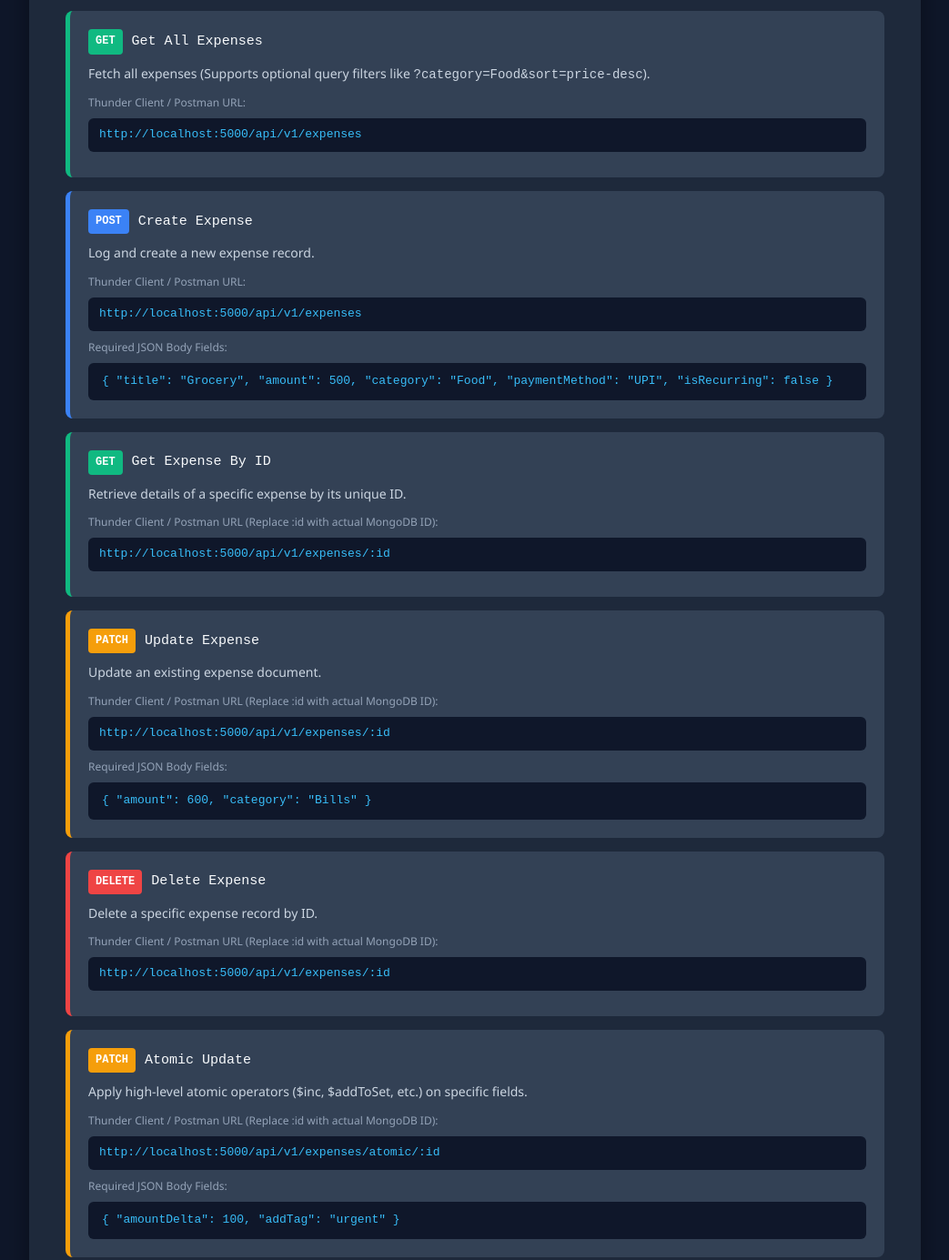
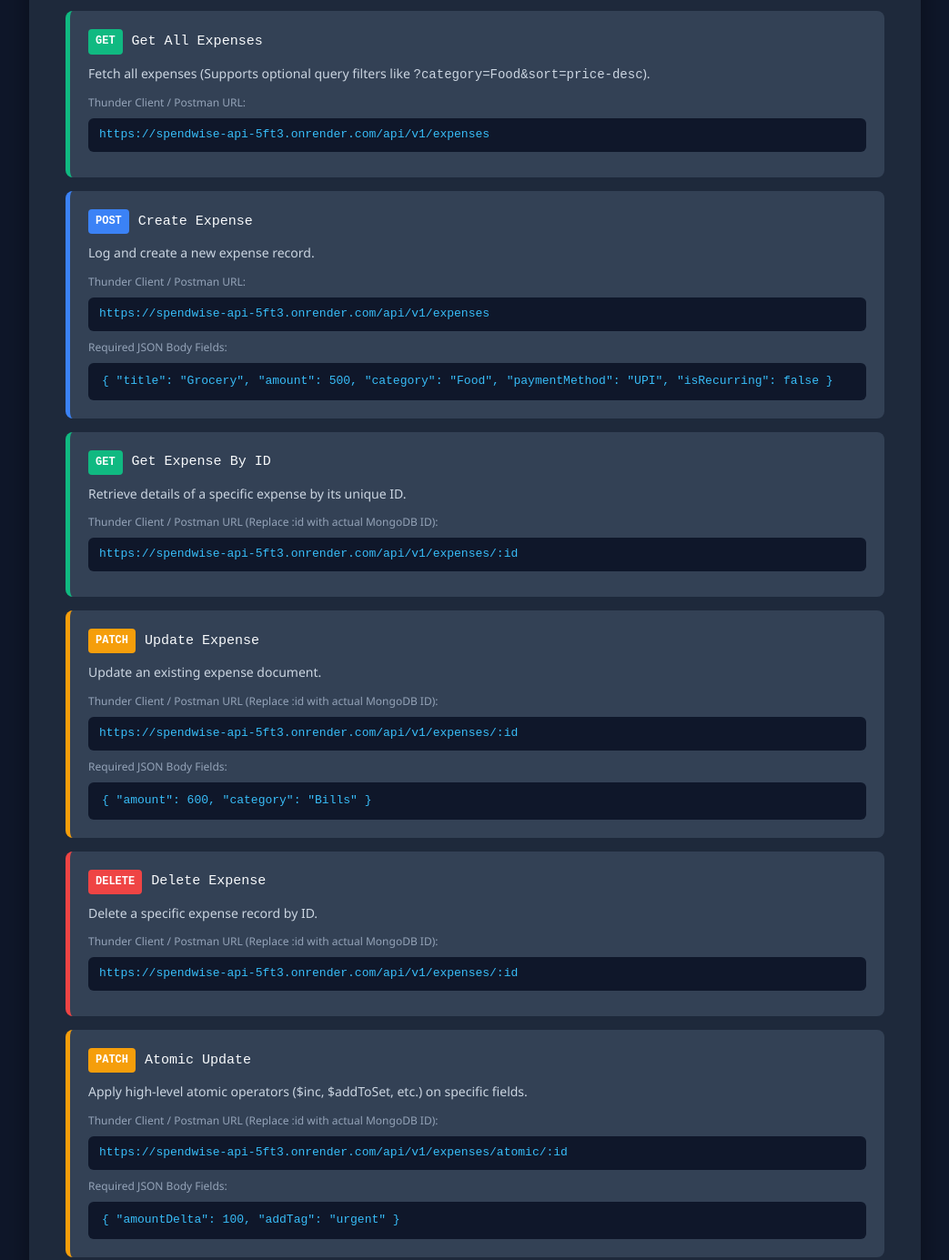
Before and after one commit to ScriptSaga03/Server-Side-Architect, a website: page 03-express/1_Project/1_Spendwise-API/src/views/index.html in a window 1280 px wide. Shown: the part 940-2325 px from the top of the page at 91% size, without its empty margins (118-1161 px from the left). Drawn offline with Linux system fonts and the light colour scheme.

Commit message:
Add files via upload

```diff
--- a/03-express/1_Project/1_Spendwise-API/src/views/index.html
+++ b/03-express/1_Project/1_Spendwise-API/src/views/index.html
@@ -25,7 +25,7 @@
 </head>
 <body>
     <div class="container">
-        <span class="badge">● OFFICIAL API DOCS</span>
+        <span class="badge">● LIVE API DOCS</span>
         <h1>Spendwise API Documentation</h1>
         <p>Welcome! This is the backend API documentation. Please copy the full URLs below and use them in <strong>Postman</strong> or <strong>Thunder Client</strong>.</p>
 
@@ -38,7 +38,7 @@
             </div>
             <div class="desc">Register a new user account into the system.</div>
             <div class="note">Thunder Client / Postman URL:</div>
-            <div class="full-url">http://localhost:5000/api/v1/auth/register</div>
+            <div class="full-url">https://spendwise-api-5ft3.onrender.com/api/v1/auth/register</div>
             <div class="note">Required JSON Body Fields:</div>
             <div class="payload">{ "username": "yourname", "email": "test@gmail.com", "password": "yourpassword" }</div>
         </div>
@@ -49,7 +49,7 @@
             </div>
             <div class="desc">Authenticate user credentials and generate a JSON Web Token (JWT).</div>
             <div class="note">Thunder Client / Postman URL:</div>
-            <div class="full-url">http://localhost:5000/api/v1/auth/login</div>
+            <div class="full-url">https://spendwise-api-5ft3.onrender.com/api/v1/auth/login</div>
             <div class="note">Required JSON Body Fields:</div>
             <div class="payload">{ "email": "test@gmail.com", "password": "yourpassword" }</div>
         </div>
@@ -63,7 +63,7 @@
             </div>
             <div class="desc">Fetch all expenses (Supports optional query filters like <code>?category=Food&sort=price-desc</code>).</div>
             <div class="note">Thunder Client / Postman URL:</div>
-            <div class="full-url">http://localhost:5000/api/v1/expenses</div>
+            <div class="full-url">https://spendwise-api-5ft3.onrender.com/api/v1/expenses</div>
         </div>
 
         <div class="endpoint-card" style="border-left-color: #3b82f6;">
@@ -72,7 +72,7 @@
             </div>
             <div class="desc">Log and create a new expense record.</div>
             <div class="note">Thunder Client / Postman URL:</div>
-            <div class="full-url">http://localhost:5000/api/v1/expenses</div>
+            <div class="full-url">https://spendwise-api-5ft3.onrender.com/api/v1/expenses</div>
             <div class="note">Required JSON Body Fields:</div>
             <div class="payload">{ "title": "Grocery", "amount": 500, "category": "Food", "paymentMethod": "UPI", "isRecurring": false }</div>
         </div>
@@ -83,7 +83,7 @@
             </div>
             <div class="desc">Retrieve details of a specific expense by its unique ID.</div>
             <div class="note">Thunder Client / Postman URL (Replace :id with actual MongoDB ID):</div>
-            <div class="full-url">http://localhost:5000/api/v1/expenses/:id</div>
+            <div class="full-url">https://spendwise-api-5ft3.onrender.com/api/v1/expenses/:id</div>
         </div>
 
         <div class="endpoint-card" style="border-left-color: #f59e0b;">
@@ -92,7 +92,7 @@
             </div>
             <div class="desc">Update an existing expense document.</div>
             <div class="note">Thunder Client / Postman URL (Replace :id with actual MongoDB ID):</div>
-            <div class="full-url">http://localhost:5000/api/v1/expenses/:id</div>
+            <div class="full-url">https://spendwise-api-5ft3.onrender.com/api/v1/expenses/:id</div>
             <div class="note">Required JSON Body Fields:</div>
             <div class="payload">{ "amount": 600, "category": "Bills" }</div>
         </div>
@@ -103,7 +103,7 @@
             </div>
             <div class="desc">Delete a specific expense record by ID.</div>
             <div class="note">Thunder Client / Postman URL (Replace :id with actual MongoDB ID):</div>
-            <div class="full-url">http://localhost:5000/api/v1/expenses/:id</div>
+            <div class="full-url">https://spendwise-api-5ft3.onrender.com/api/v1/expenses/:id</div>
         </div>
 
         <div class="endpoint-card" style="border-left-color: #f59e0b;">
@@ -112,7 +112,7 @@
             </div>
             <div class="desc">Apply high-level atomic operators ($inc, $addToSet, etc.) on specific fields.</div>
             <div class="note">Thunder Client / Postman URL (Replace :id with actual MongoDB ID):</div>
-            <div class="full-url">http://localhost:5000/api/v1/expenses/atomic/:id</div>
+            <div class="full-url">https://spendwise-api-5ft3.onrender.com/api/v1/expenses/atomic/:id</div>
             <div class="note">Required JSON Body Fields:</div>
             <div class="payload">{ "amountDelta": 100, "addTag": "urgent" }</div>
         </div>
```
